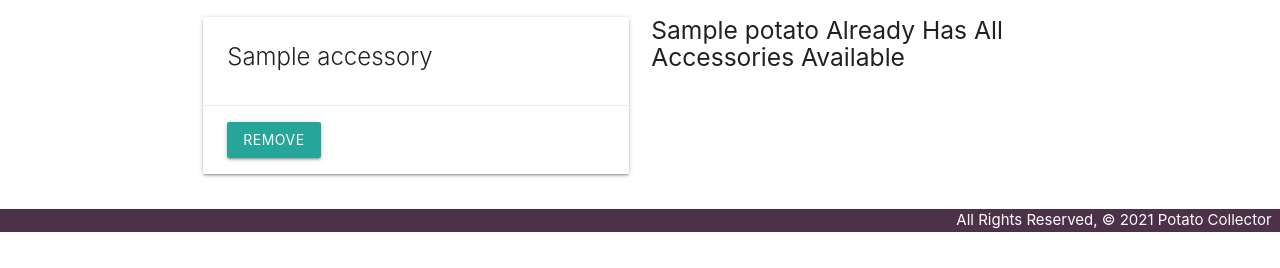
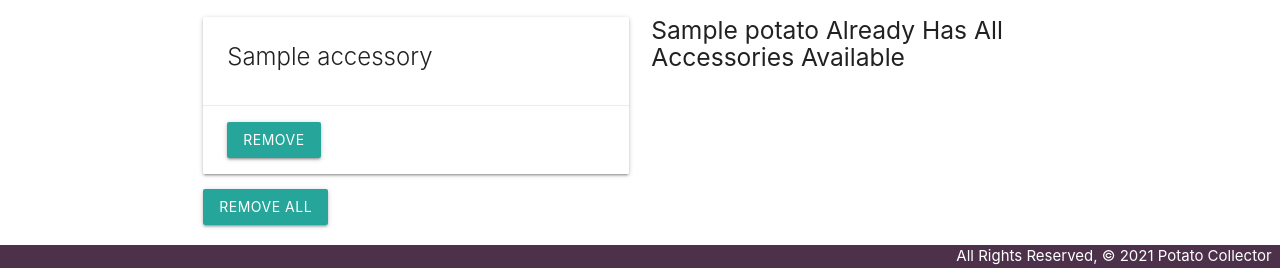
Before and after one commit to fosterhorak/potatocollector, a Django app: page /potatoes/1/ in a window 1280 px wide. Shown: the part 687-955 px from the top of the page. Before the commit the page ends 919 px from the top, so only its background shows below. Run offline with Django 3.2, Linux system fonts and the light colour scheme; tables that the repository leaves empty hold one stand-in row (values such as "Sample post").

Commit message:
remove all accessories

```diff
--- a/main_app/templates/potatoes/potato_detail.html
+++ b/main_app/templates/potatoes/potato_detail.html
@@ -78,6 +78,13 @@
           </div>
         </div>
       {% endfor %}
+      <!-- clear all associated accessories-->
+      <div>
+        <form action="{% url 'clear_all_accessories' potato.id %}" method="post">
+          {% csrf_token %}
+          <button type="submit" class="btn">Remove All</button>
+        </form>
+      </div>
     {% else %}
       <h5>No Accessories :(</h5>
     {% endif %}
--- a/main_app/urls.py
+++ b/main_app/urls.py
@@ -14,6 +14,8 @@ urlpatterns = [
 
     path('potatoes/<int:potato_id>/assoc_accessory/<int:accessory_id>/', views.assoc_accessory, name='assoc_accessory'),
     path('potatoes/<int:potato_id>/de_assoc_accessory/<int:accessory_id>/', views.de_assoc_accessory, name='de_assoc_accessory'),
+    path('potatoes/<int:potato_id>/clear_all_accessories/', views.clear_all_accessories, name='clear_all_accessories'),
+
 
     path('accessories/', views.AccessoryList.as_view(), name='accessories_index'),
     path('accessories/<int:pk>/', views.AccessoryDetail.as_view(), name='accessories_detail'),
--- a/main_app/views.py
+++ b/main_app/views.py
@@ -58,12 +58,16 @@ def assoc_accessory(request, potato_id, accessory_id):
   Potato.objects.get(id=potato_id).accessories.add(accessory_id)
   return redirect('potato_detail', potato_id=potato_id)
 
-#removing an access
+#removing an accessory
 def de_assoc_accessory(request, potato_id, accessory_id):
   # Note that you can pass a accessory's id instead of the whole object
   Potato.objects.get(id=potato_id).accessories.remove(accessory_id)
   return redirect('potato_detail', potato_id=potato_id)
 
+#remove all accessories
+def clear_all_accessories(request, potato_id):
+  Potato.objects.get(id=potato_id).accessories.clear()
+  return redirect('potato_detail', potato_id=potato_id)
 
 class AccessoryList(ListView):
   model = Accessory
```
